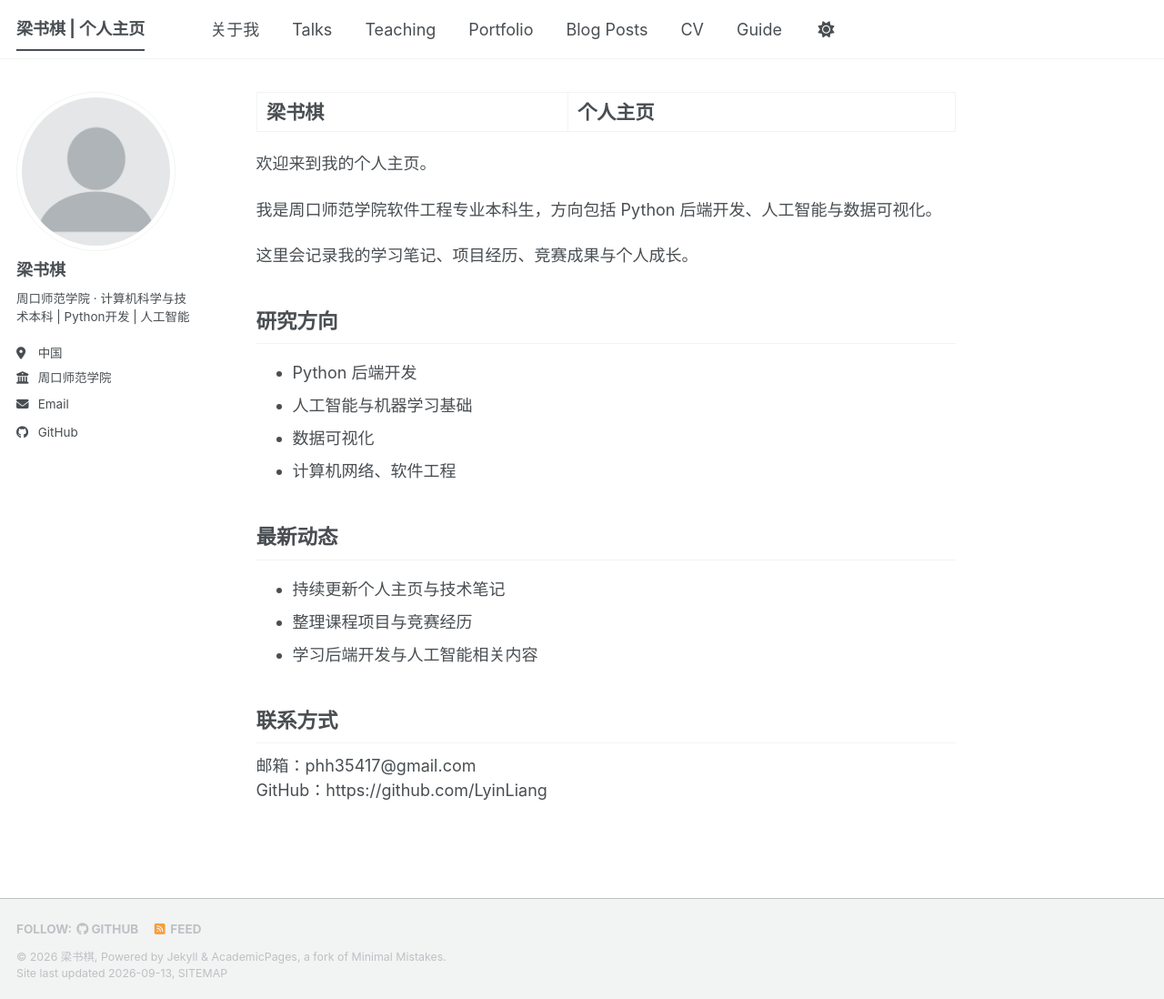
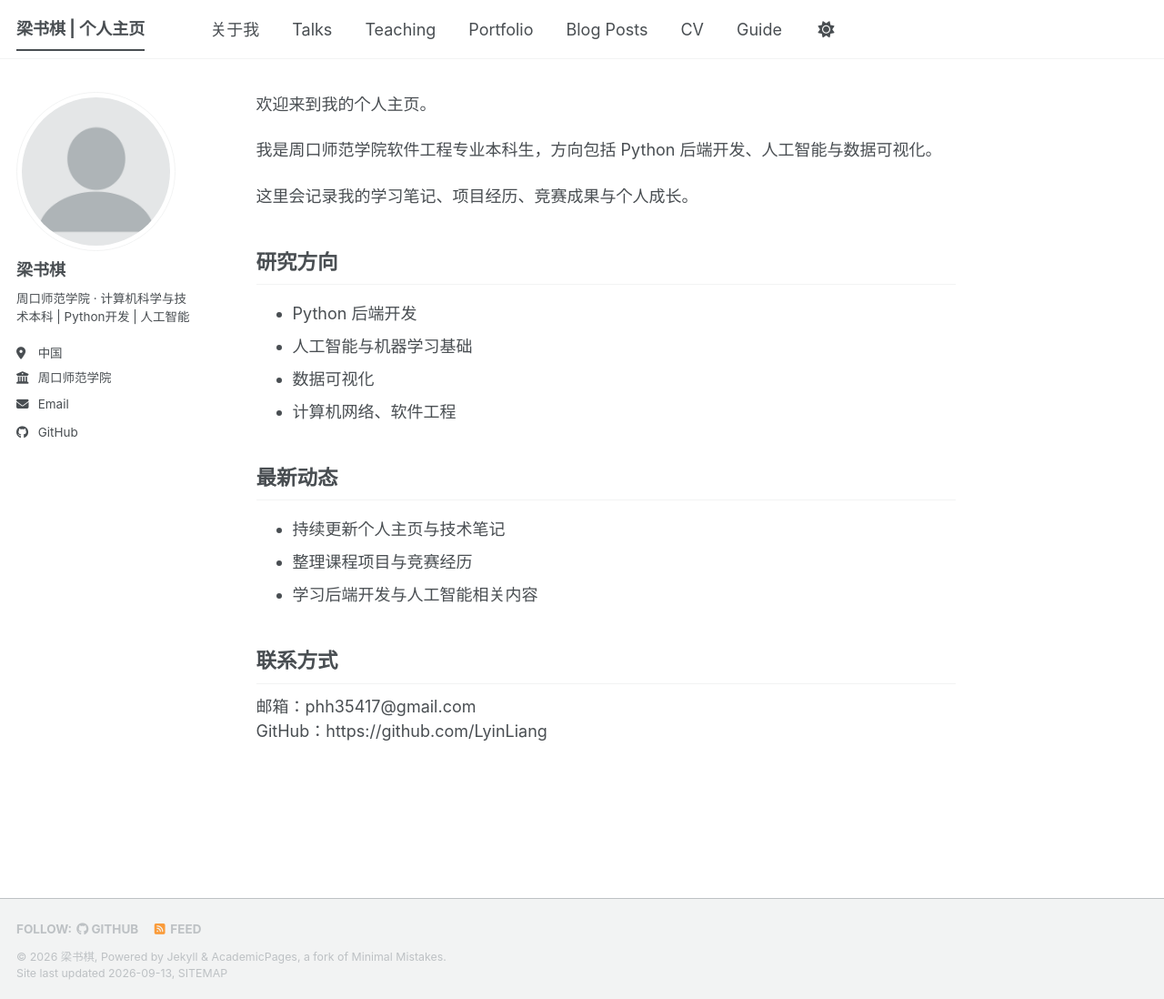
Before and after one commit to LyinLiang/LyinLiang.github.io, a Jekyll site: the page built from index.md, in a window 1280 px wide and 1098 px high. Shown: the whole window at 91% size. Built offline with Jekyll 4.4.1, drawn with Linux system fonts in a browser that asks for light colours; a style sheet for code colours, icons or effects is not loaded.

Commit message:
Update index.md

```diff
--- a/index.md
+++ b/index.md
@@ -1,7 +1,6 @@
 ---
 layout: single
 author_profile: true
-title: "梁书棋 | 个人主页"
 ---
 
 欢迎来到我的个人主页。
```
